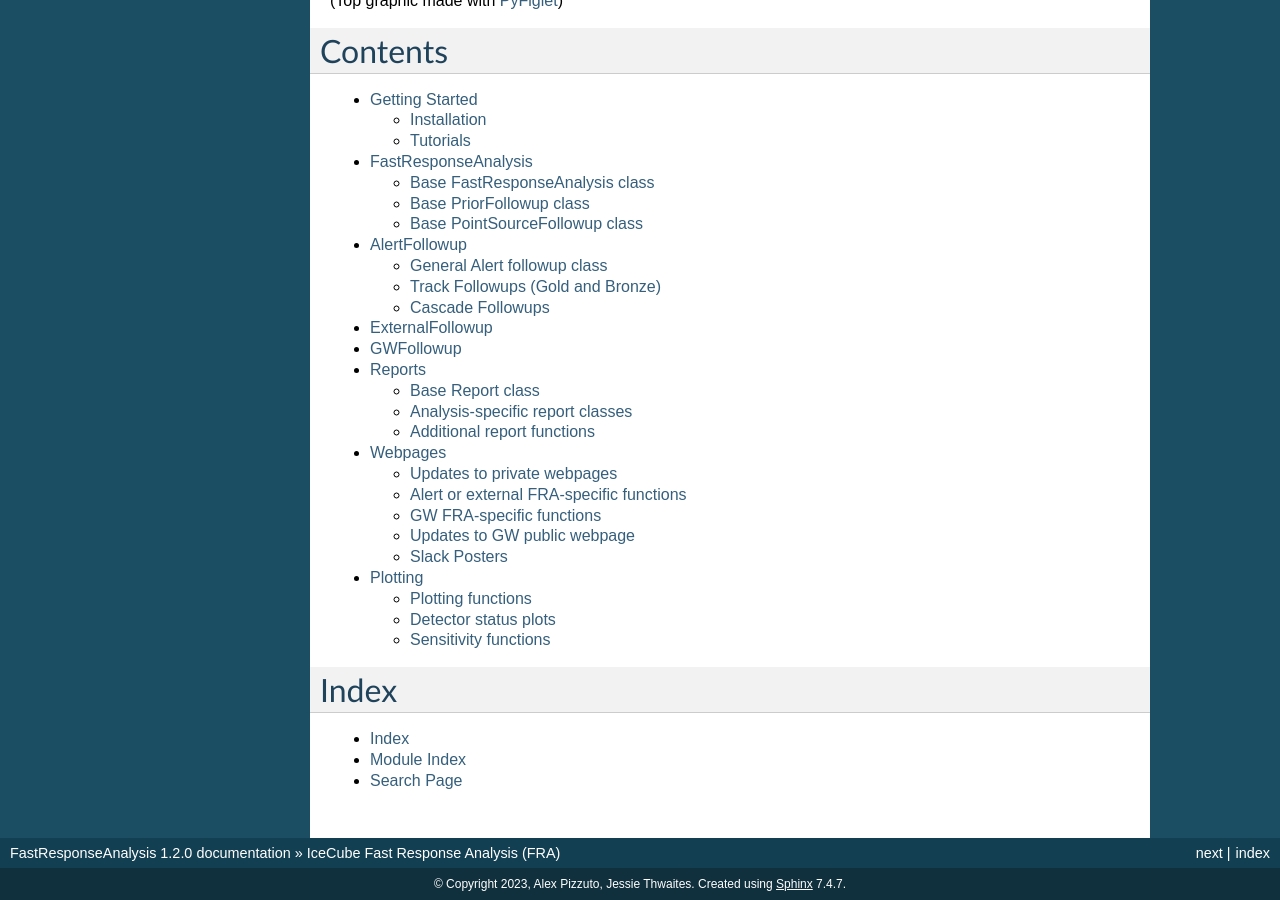
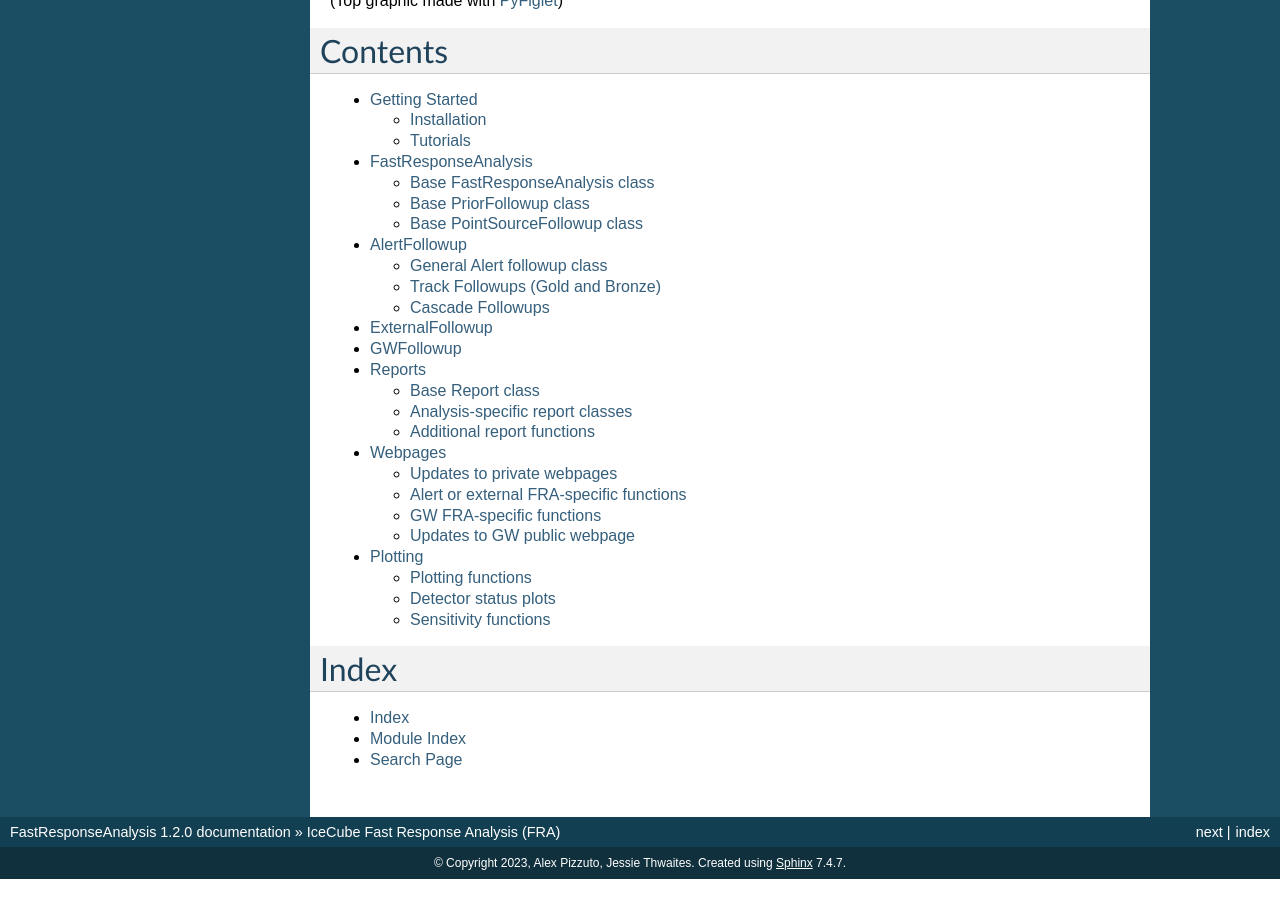
Before and after one commit to icecube/FastResponseAnalysis, a Sphinx documentation site: the page built from doc/source/index.rst, in a window 1280 px wide and 900 px high, scrolled down 635 px. Built offline with Sphinx 7.4.7, drawn with Linux system fonts in a browser that asks for light colours; after the commit the page ends 1514 px from its top, so only the background shows below that.

Commit message:
fix inputerr

```diff
--- a/doc/source/conf.py
+++ b/doc/source/conf.py
@@ -39,4 +39,3 @@ html_theme = 'classic'
 html_theme_options = {
     "sidebarwidth": 310,
 }
-html_static_path = ['_static']
--- a/doc/source/web_utils.rst
+++ b/doc/source/web_utils.rst
@@ -30,8 +30,3 @@ Updates to GW public webpage
 .. autofunction:: fast_response.web_utils.updateGW_public
 
 .. autofunction:: fast_response.web_utils.createGWEventPage
-
-Slack Posters
------------------------
-.. autoclass:: fast_response.slack_posters.slack.slackbot
-   :members:
```
